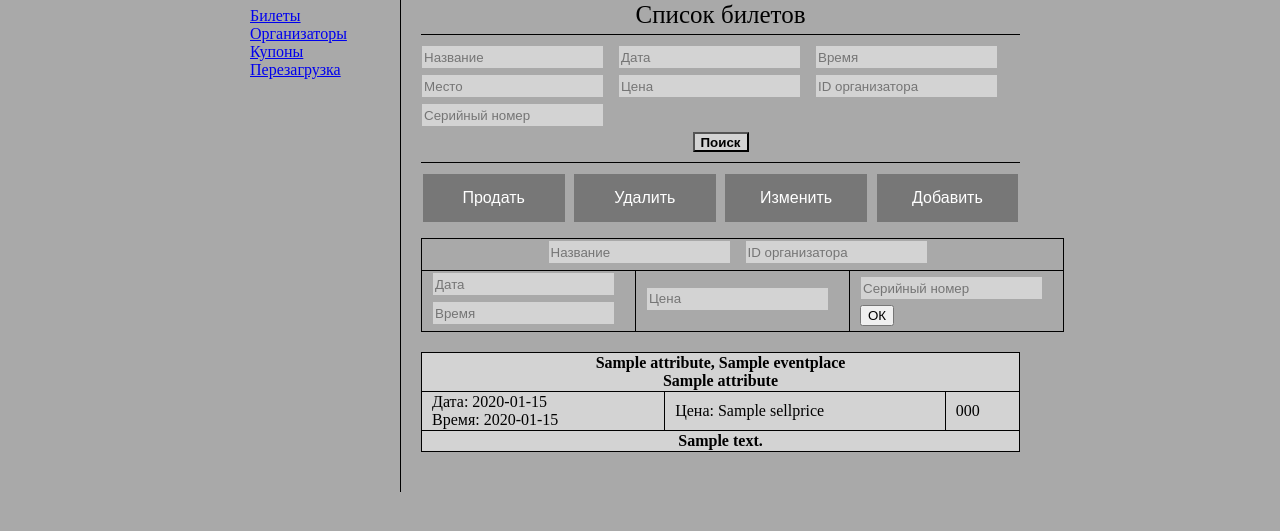
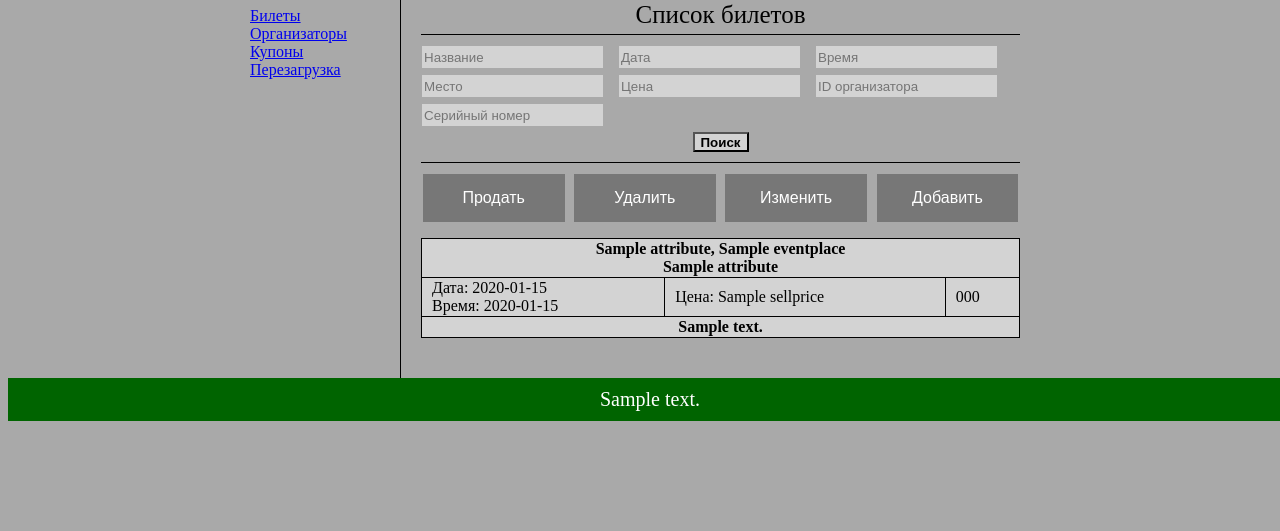
Before and after one commit to johndahrah/Ticket-sale-system, a Flask app: template templates/tickets_list.html in a window 1280 px wide. Shown: the part 137-668 px from the top of the page. Run offline with Flask 2, Linux system fonts and the light colour scheme; the template is opened without the code that fills it: most values are stand-ins (such as "Sample title", 1, 10 or a date in 2020); parts of the project's set-up code (start-up, migrations or seed data) failed here and were passed over.

Commit message:
bugs correction for ticket adding action

```diff
--- a/static/css/base.css
+++ b/static/css/base.css
@@ -66,6 +66,18 @@
     width: 100%;
 }
 
+.error-message-success {
+    background-color: darkgreen;
+    color: white;
+    font-size: 20px;
+    position: sticky;
+    bottom: 0;
+    padding: 10px 10px;
+    text-align: center;
+    display: inline-block;
+    width: 100%;
+}
+
 .error-message-hidden{
     display: none;
 }
--- a/static/css/ticket_new_entry.css
+++ b/static/css/ticket_new_entry.css
@@ -1,10 +1,9 @@
 .ticket {
     border-collapse: collapse;
-    border: 1px solid black;
+    border: 2px solid black;
     background-color: darkgrey;
     margin-bottom: 20px;
     width: 100%;
-    /*visibility: hidden;*/
 }
 
 td, th {
@@ -31,9 +30,18 @@ td, th {
 
 .input-new {
     margin-bottom: 5px;
+    margin-top: 5px;
     margin-right: 10px;
     background: lightgray;
     border: 1px solid darkgrey;
     height: 20px;
 
 }
+
+.form-visible {
+    display: inline;
+}
+
+.form-hidden {
+    display: none;
+}
--- a/static/js/tickets_list.js
+++ b/static/js/tickets_list.js
@@ -85,9 +85,15 @@ function alterTicket() {
     }
 }
 
+function showNewEntryForm() {
+    let newTicketForm = document.getElementById("new-ticket-form");
+    newTicketForm.className = newTicketForm.className === "form-visible"?
+        "form-hidden":"form-visible";
+    newTicketForm.scrollIntoView(false);
+}
+
 function addTicket() {
-    window.location.reload(false);
-
+    showSuccessMessage('Билет успешно добавлен');
 }
 
 function arrayRemove(arr, value) {
@@ -109,9 +115,19 @@ function showPossibleErrorAndReloadIfSucces(xhr) {
             if (response.length !== 0) {
                 showError(response)
             } else {
-                errorBox.classList.toggle('error-message-hidden');
+                // errorBox.classList.toggle('error-message-hidden');
                 window.location.reload(false)
             }
         }
     };
 }
+
+function showSuccessMessage(s) {
+    errorBox.className = 'error-message-success';
+    errorBox.innerText = s;
+}
+
+function sleepFor(sleepDuration ){
+    var now = new Date().getTime();
+    while(new Date().getTime() < now + sleepDuration){ /* do nothing */ }
+}
--- a/templates/ticket_new_entry.html
+++ b/templates/ticket_new_entry.html
@@ -1,7 +1,7 @@
 <link rel="stylesheet" type="text/css" href="{{ url_for('static', filename='css/ticket_new_entry.css') }}"/>
 
 
-<form action="{{ url_for('tickets_handler.ticket_add') }}" onsubmit="addTicket()">
+<form id="new-ticket-form" class="form-hidden" action="{{ url_for('tickets_handler.ticket_add') }}" onsubmit="addTicket()">
 <table class="ticket">
     <tr>
         <th colspan=3>
@@ -23,11 +23,12 @@
         </td>
     </tr>
 
-{#    {% if entry.comment != "" %}#}
-{#        <tr>#}
-{#            <th colspan=3>{{ entry.comment }}</th>#}
-{#        </tr>#}
-{#    {% endif %}#}
+
+    <tr>
+        <th colspan=3>
+             <input placeholder="Комментарий" type="text" name="comment" class="input-new"/>
+        </th>
+    </tr>
 
 </table>
 </form>
--- a/templates/tickets_list.html
+++ b/templates/tickets_list.html
@@ -39,7 +39,7 @@
         <button type="button" class="action-button" onclick="sellTickets()">Продать</button>
         <button type="button" class="action-button" onclick="deleteTickets()">Удалить</button>
         <button type="button" class="action-button" onclick="alterTicket()">Изменить</button>
-        <button type="button" class="action-button">Добавить</button>
+        <button type="button" class="action-button" onclick="showNewEntryForm()">Добавить</button>
     </form>
 {% endblock %}
 
@@ -53,8 +53,14 @@
 {% endblock %}
 
 {% block error_message %}
-    <div id="error-box" class="{{ 'error-message' if error is defined else 'error-message-hidden' }}">
-        {# if error is defined, than we should handle a server error message #}
+    {% if error is defined and error != '' %}
+        <div id="error-box" class="error-message">
+    {% elif success_message is defined and success_message != '' %}
+        <div id="error-box" class="error-message-success">
+    {% else %}
+        <div id="error-box" class="error-message-hidden">
+    {% endif %}
         {{ error }}
+        {{ success_message }}
     </div>
 {% endblock %}
```
